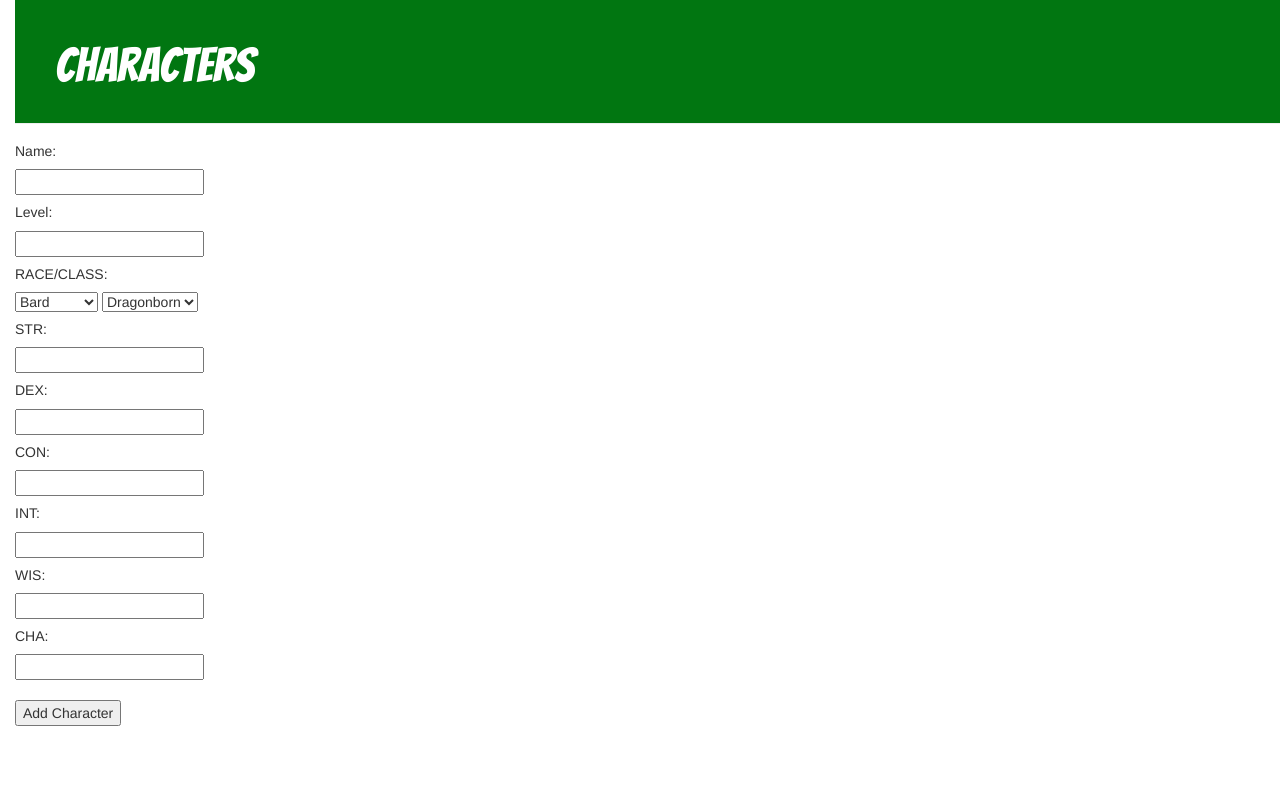
After one commit to dmrobbin/flask_dnd, a Flask app: template templates/character_add.html in a window 1280 px wide. The commit adds this page. Shown: the top 785 px of the page. Run offline with Flask 2, Linux system fonts and the light colour scheme; the template is opened without the code that fills it, so the values that code supplies are empty; parts of the project's set-up code (start-up, migrations or seed data) failed here and were passed over; some libraries are stand-ins or nearby versions.

Commit message:
Character add/remove/info added

```diff
--- a/app.py
+++ b/app.py
@@ -3,6 +3,7 @@ from sqlalchemy import create_engine, Column, Integer, String
 from sqlalchemy.orm import Session
 from sqlalchemy.ext.declarative import declarative_base
 from sqlalchemy.ext.automap import automap_base
+from flask_sqlalchemy import SQLAlchemy
 
 import sqlite3
 import pymysql
@@ -21,17 +22,49 @@ session = Session(bind=engine)
 
 Base = automap_base()
 Base.prepare(engine,reflect = True)
-
-
 Base.metadata.create_all(engine)
 
-# print('Available classes', Base.classes.keys())
+my_char = Base.classes.DND_5E_CHAR
 
 @app.route('/')
 def character_list():
-	characters = session.query(Base.classes.DND_5E_CHAR).all()
+	characters = session.query(my_char).all()
 	return render_template('character_list.html', characters= characters)
 
+@app.route('/add', methods=['POST', 'GET'])
+def character_add():
+	character_query = session.query(my_char).all()
+	if request.method == 'POST':
+
+		session.add(my_char(
+			NAME=request.form['name'],
+			LEVEL=int(request.form['level']),
+			RACE = request.form['race'],
+			JOB= request.form['job'],
+			STRENGTH = int(request.form['STRENGTH']),
+			DEXTERITY = int(request.form['DEXTERITY']),
+			CONSTITUTION = int(request.form['CONSTITUTION']),
+			INTELLIGENCE = int(request.form['INTELLIGENCE']),
+			WISDOM = int(request.form['WISDOM']),
+			CHARISMA = int(request.form['CHARISMA']),
+		))
+		session.commit()
+
+		return redirect('/')
+	else:
+		return render_template('character_add.html')
+
+@app.route('/info/<name>', methods=['POST', 'GET'])
+def character_info(name):
+	character_query = session.query(my_char).filter(Base.classes.DND_5E_CHAR.NAME == name)
+
+	if request.method == 'POST' and request.form['remove'] == '1':
+		character_query.delete()
+		session.commit()
+		return redirect('/')
+
+	character = character_query.one_or_none()
+	return render_template('character_info.html', character=character)
 
 if __name__ == '__main__':
 	app.run(debug=True)
--- a/static/css/dnd.css
+++ b/static/css/dnd.css
@@ -9,6 +9,7 @@ body {
 
 .page-header {
     background-color: #017611;
+    color: #ffffff;
     margin-top: 0;
     padding: 20px 20px 20px 40px;
 }
--- a/templates/base.html
+++ b/templates/base.html
@@ -1,4 +1,69 @@
 <html>
+    <style>
+    h1 a, h2 a {
+        color: #C25100;
+        font-family: 'Bangers';
+    }
+
+    body {
+        padding-left: 15px;
+    }
+
+    .page-header {
+        background-color: #017611;
+        color: #ffffff;
+        margin-top: 0;
+        padding: 20px 20px 20px 40px;
+    }
+
+    .page-header h1, .page-header h1 a, .page-header h1 a:visited, .page-header h1 a:active {
+        color: #ffffff;
+        font-size: 36pt;
+        text-decoration: none;
+    }
+
+    .content {
+        margin-left: 40px;
+    }
+
+    h1, h2, h3, h4 {
+        font-family: 'Lobster', cursive;
+    }
+
+    .date {
+        color: #828282;
+    }
+
+    .save {
+        float: right;
+    }
+
+    .post-form textarea, .post-form input {
+        width: 100%;
+    }
+
+    .top-menu, .top-menu:hover, .top-menu:visited {
+        color: #ffffff;
+        float: right;
+        font-size: 26pt;
+        margin-right: 20px;
+    }
+
+    .post {
+        margin-bottom: 70px;
+    }
+
+    .post h2 a, .post h2 a:visited {
+        color: #000000;
+    }
+
+    li{
+        font-family: 'Bangers';
+        font-size: 18pt;
+    }
+
+    </style>
+
     <head>
         <title>DND PROFILE</title>
         <link rel="stylesheet" href="//maxcdn.bootstrapcdn.com/bootstrap/3.2.0/css/bootstrap.min.css">
@@ -10,7 +75,10 @@
     </head>
 
 	<body>
-		<h1 class="page-header">Characters</h1>
+		<div class="page-header">
+
+			<h1><a href="/">Characters</a></h1>
+		</div>
 		{% block content %}
 
 		{% endblock %}
--- /dev/null
+++ b/templates/character_add.html
@@ -0,0 +1,54 @@
+{% extends 'base.html' %}
+
+{% block content %}
+<form method="post" action="">
+	<h5>Name:</h5>
+	<input type="text" name="name">
+
+	<h5>Level:</h5>
+	<input type="text" name="level">
+
+	<h5>RACE/CLASS:</h5>
+	<select name="job">
+		<option value="bard">Bard</option>
+		<option value="barbarian">Barbarian</option>
+		<option value="cleric">Cleric</option>
+		<option value="druid">Druid</option>
+		<option value="monk">Monk</option>
+		<option value="paladin">Paladin</option>
+		<option value="ranger">Ranger</option>
+		<option value="sorcerer">Sorcerer</option>
+		<option value="fighter">Fighter</option>
+		<option value="wizard">Wizard</option>
+		<option value="warlock">Warlock</option>
+	</select>
+
+	<select name="race">
+		<option value="dragonborn">Dragonborn</option>
+		<option value="dwarf">Dwarf</option>
+		<option value="elf">Elf</option>
+		<option value="gnome">Gnome</option>
+		<option value="halfling">Halfling</option>
+		<option value="half-elf">Half-Elf</option>
+		<option value="half-orc">Half-Orc</option>
+		<option value="human">Human</option>
+		<option value="tiefling">Tiefling</option>
+	</select>
+
+	<h5>STR:</h5>
+	<input type="text" name="STRENGTH">
+	<h5>DEX:</h5>
+	<input type="text" name="DEXTERITY">
+	<h5>CON:</h5>
+	<input type="text" name="CONSTITUTION">
+	<h5>INT:</h5>
+	<input type="text" name="INTELLIGENCE">
+	<h5>WIS:</h5>
+	<input type="text" name="WISDOM">
+	<h5>CHA:</h5>
+	<input type="text" name="CHARISMA">
+
+	<br><br>
+	<input type="submit" value="Add Character">
+</form>
+{% endblock %}
--- a/templates/character_list.html
+++ b/templates/character_list.html
@@ -7,10 +7,10 @@
 	<ul>
 		{% for character in characters %}
 			<li>
-				{{character.NAME}}
+				<a href = "/info/{{character.NAME}}">{{character.NAME}}</a>
 				{{character.RACE}}
 				{{character.LEVEL}}
-				{{character.CLASS}}
+				{{character.JOB}}
 			</li>
 			{% else %}
 				<li> No Characters found </li>
@@ -18,5 +18,6 @@
 	</ul>
 
 	<br><br><hr>
+	<a href ="/add"> Add a pre-created character</a>
 
 {% endblock %}
```
Also changed, not shown: templates/character_info.html (added, +37 -0 lines).
